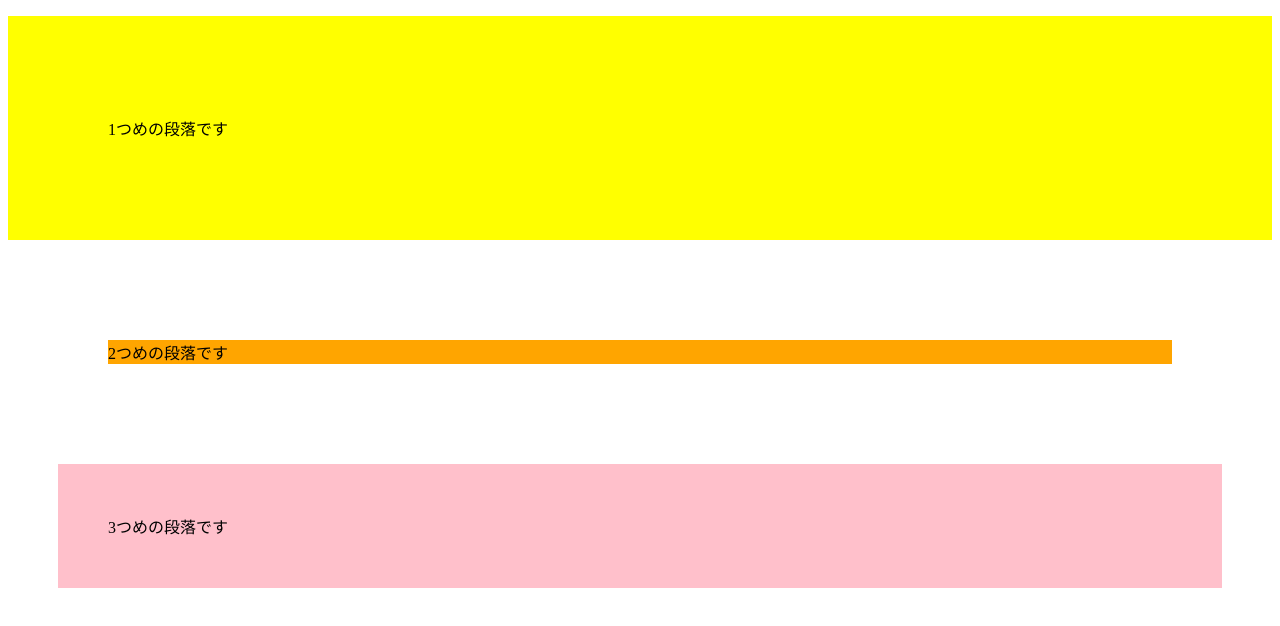
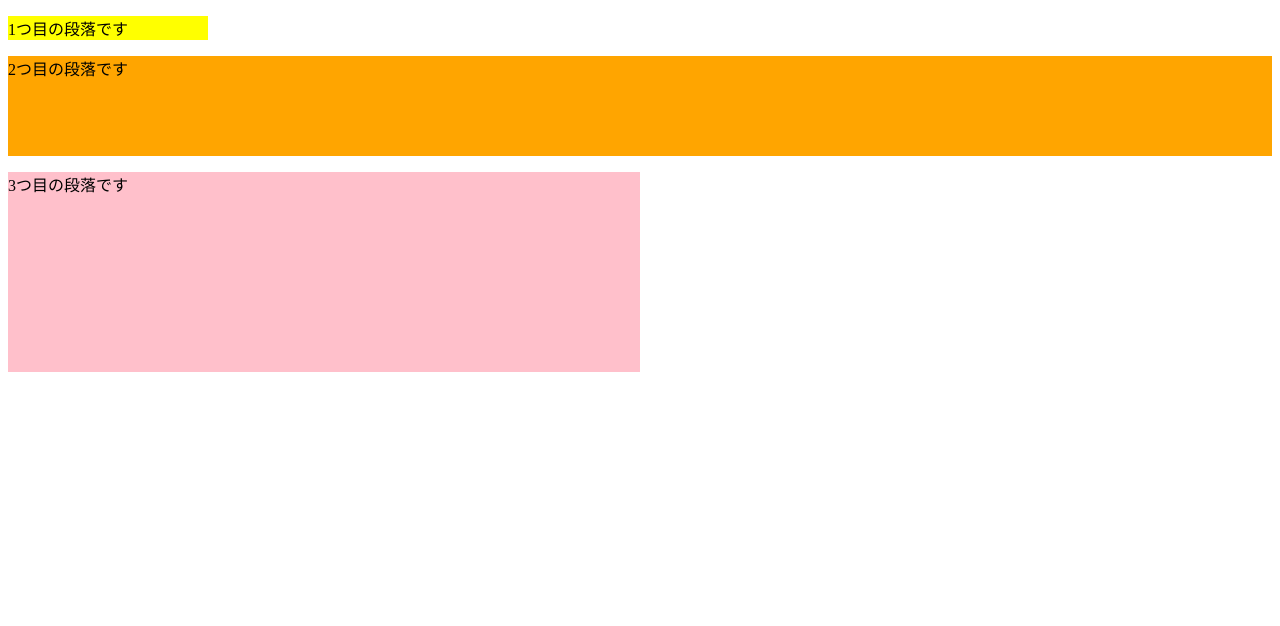
Before and after one commit to raimeiga/HTML_CSS, a plain HTML site: page display-block.html in a window 1280 px wide. Drawn offline with Linux system fonts and the light colour scheme.

Commit message:
再度確認　復習

```diff
--- a/box-model.css
+++ b/box-model.css
@@ -1,8 +1,7 @@
-     #first-paragraph {
-       margin-bottom: 30px;
-       border: solid 5px yellow;
-     }
-     #second-paragraph {
-       margin-top: 10px;
-       border: solid 5px yellow;
-     }
+#second-paragraph {
+  padding: 10px;
+  margin: 10px;
+  border: solid 5px yellow;
+
+
+}
--- a/descendant-elements.css
+++ b/descendant-elements.css
@@ -1,3 +1,3 @@
 #parent > p {
-    color:red;
+    background-color:red;
 }
--- a/display-block.css
+++ b/display-block.css
@@ -1,13 +1,13 @@
 #first-paragraph {
-    padding: 100px;
+    width: 200px;
    background-color: yellow;
  }
  #second-paragraph {
-    margin: 100px;
+    height: 100px;
    background-color: orange;
  }
  #third-paragraph {
-    padding: 50px;
-    margin: 50px;
+    width: 50%;
+    height: 200px;
    background-color: pink;
  }
--- a/display-block.html
+++ b/display-block.html
@@ -1,13 +1,13 @@
 <!DOCTYPE html>
-<html>
+  <html>
     <head>
-        <title>タイトルです</title>
-        <meta charset="utf-8">
-        <link rel="stylesheet" href="display-block.css">
+      <title>タイトルです</title>
+      <meta charset="utf-8">
+      <link rel="stylesheet" href="display-block.css">
     </head>
     <body>
-        <p id="first-paragraph">1つめの段落です</p>
-         <p id="second-paragraph">2つめの段落です</p>
-         <p id="third-paragraph">3つめの段落です</p>
+      <p id="first-paragraph">1つ目の段落です</p>
+      <p id="second-paragraph">2つ目の段落です</p>
+      <p id="third-paragraph">3つ目の段落です</p>
     </body>
-</html>
+  </html>
```
Also changed, not shown: descendant-elements.html (+5 -5 lines), selector-elements copy.html (added, +17 -0 lines), box-model.html (indentation only). Lines whose indentation alone changed are shown as unchanged.
